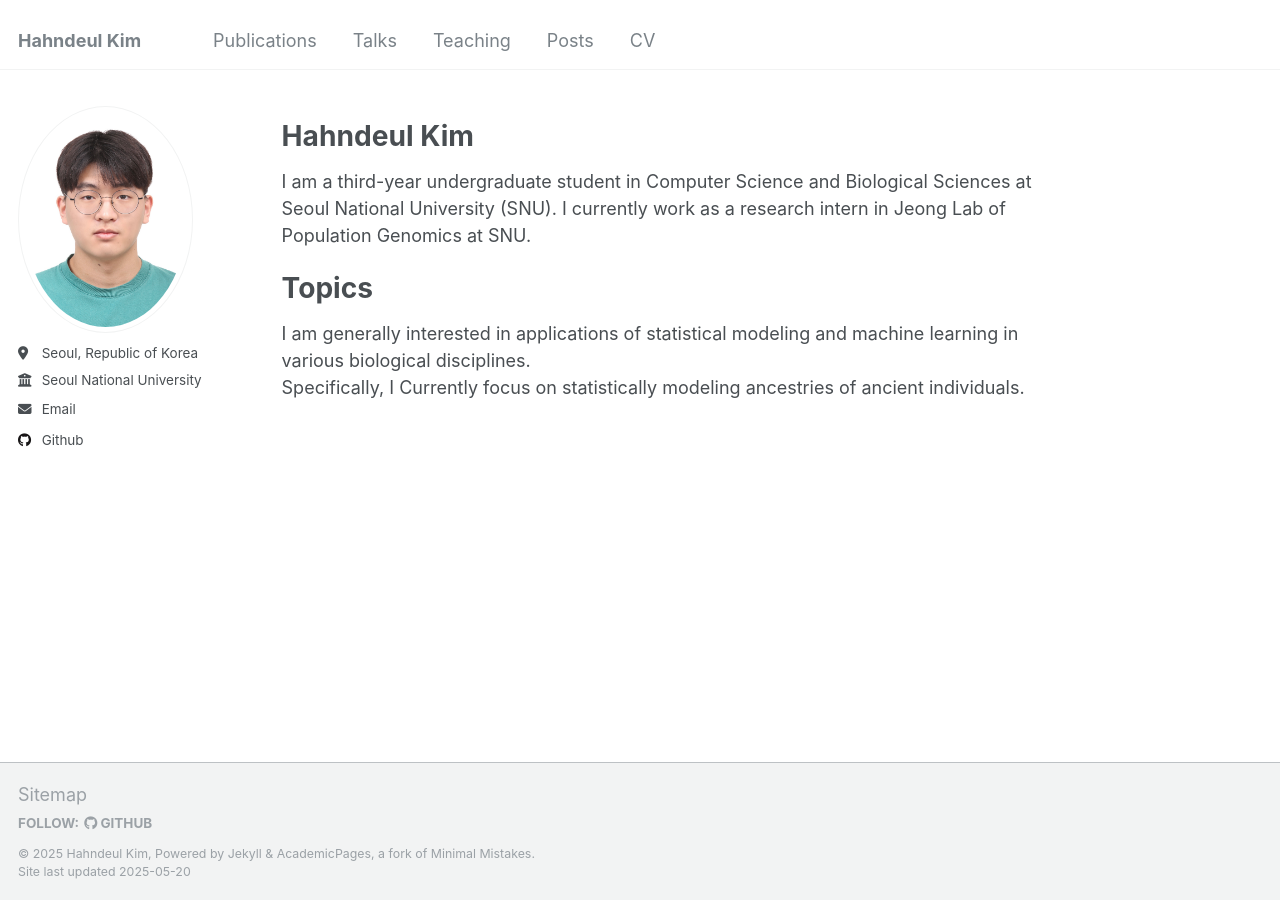
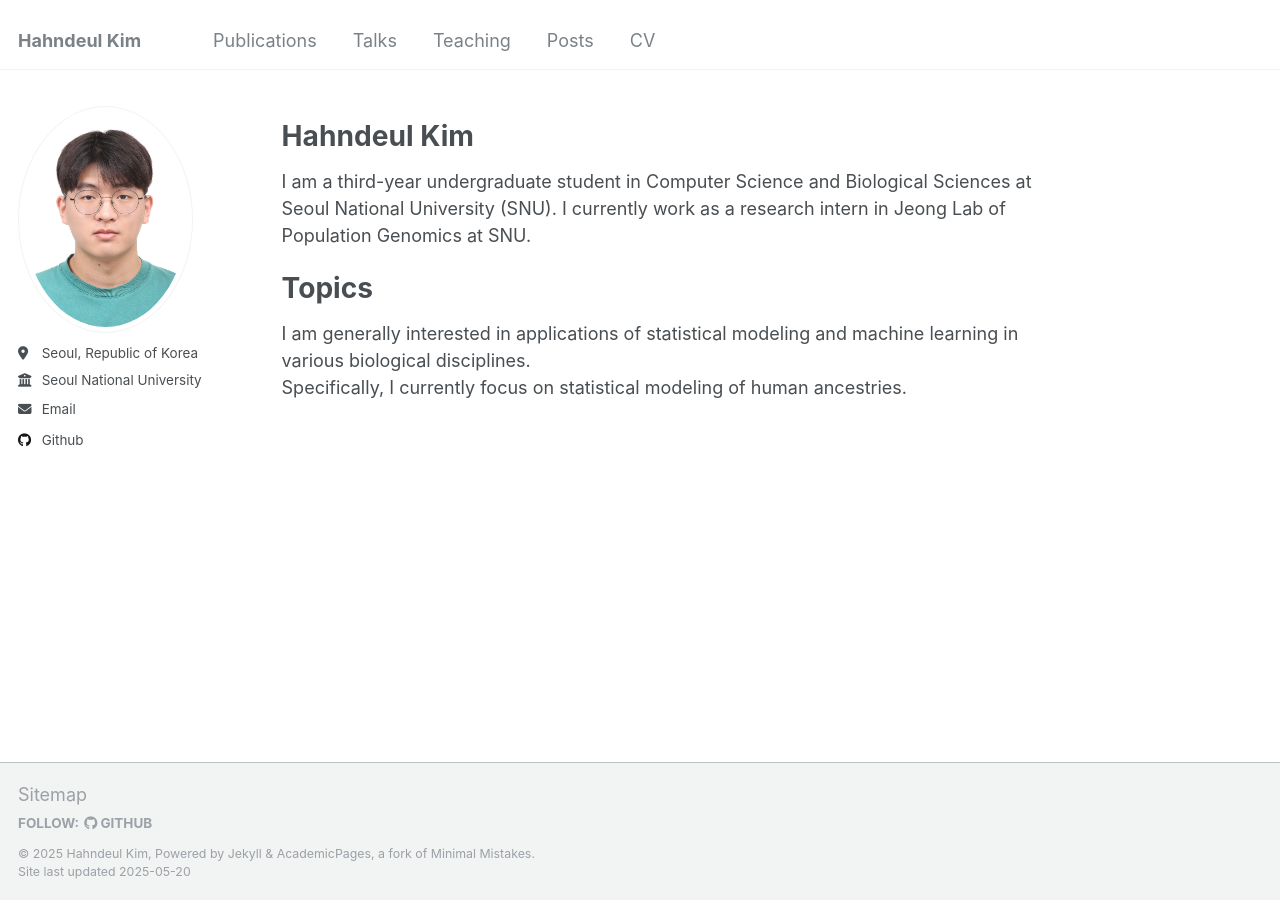
Before and after one commit to del2090/del2090.github.io, a Jekyll site: the page built from _pages/about.md, in a window 1280 px wide. Built offline with Jekyll 4.4.1, drawn with Linux system fonts in a browser that asks for light colours.

Commit message:
update main

```diff
--- a/_pages/about.md
+++ b/_pages/about.md
@@ -14,4 +14,4 @@
 Topics
 ======
 I am generally interested in applications of statistical modeling and machine learning in various biological disciplines.<br>
-Specifically, I Currently focus on statistically modeling ancestries of ancient individuals.
+Specifically, I currently focus on statistical modeling of human ancestries.
```
